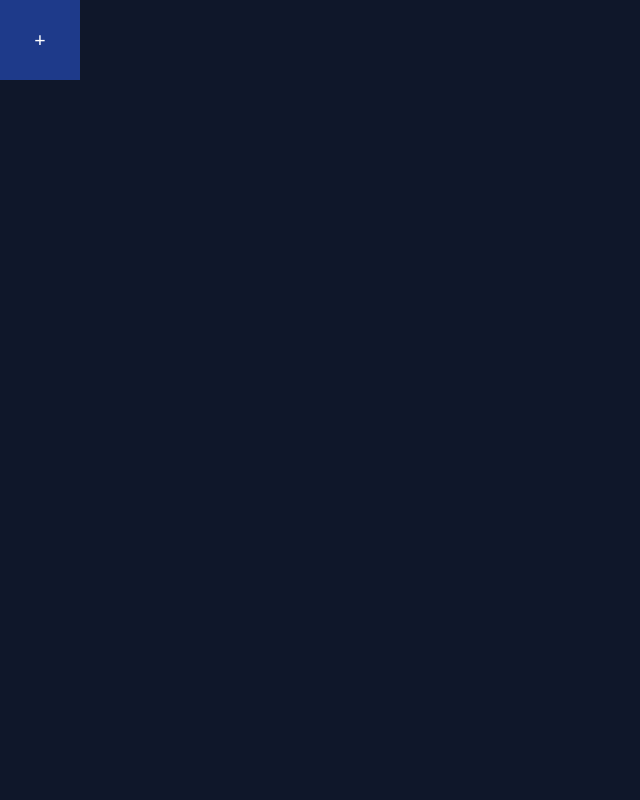
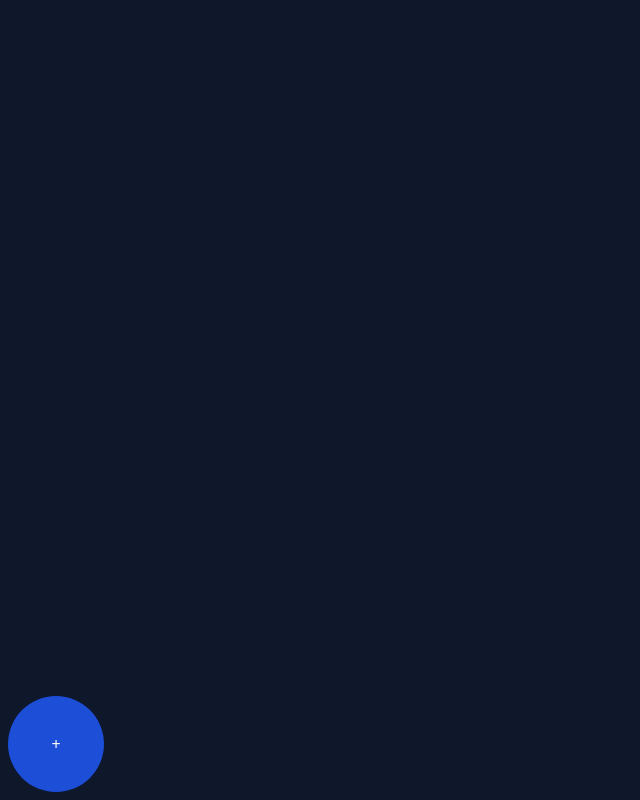
Before and after one commit to HVCsano/Csengo, a Svelte app: page / in a window 1280 px wide. Shown: the whole page, without its empty margins (0-640 px from the left). Built offline with nearby package versions, Linux system fonts and the light colour scheme.

Commit message:
Update App.svelte
popup

```diff
--- a/src/App.svelte
+++ b/src/App.svelte
@@ -1,9 +1,35 @@
-<script lang="ts">
+    <script lang="ts">
+        let popUp: HTMLDivElement
+        let bg:HTMLDivElement
 
-</script>
+    function creating(){
 
+        popUp?.classList.remove("hidden");
+        bg.classList.add("opacity-40")
+    }
+    function done(){
+        popUp?.classList.add("hidden");
+        bg.classList.remove("opacity-40")
+    }
+
+
+    </script>
 <div>
-<button class=" bg-blue-700 hover:bg-blue-900 h-20 w-20 text-center text-white text-xl ">
-+
-</button>
+    <div bind:this={bg} >
+        <button id="plus" class="rounded-full  bg-blue-700 hover:bg-blue-800 w-24 h-24  fixed text-center text-white  bottom-2 left-2 " on:click={()=>creating()}  >
+            +
+        </button>
+    </div>
+
+
+
+    <div  class=" hidden  opacity-80 flex  items-center justify-center h-screen m-auto  " bind:this={popUp}>
+        <div class="z-10  bg-slate-700 h-5/6 w-5/6 relative rounded-2xl">
+            <button class="absolute py-3 px-5 bottom-5 right-5 rounded-xl  bg-blue-700 text-white text-center hover:bg-blue-800" on:click={()=>done()}>Kész</button>
+            <div class="grid grid-cols-3">
+
+            </div>
+        </div>
+    </div>
+
 </div>
```
